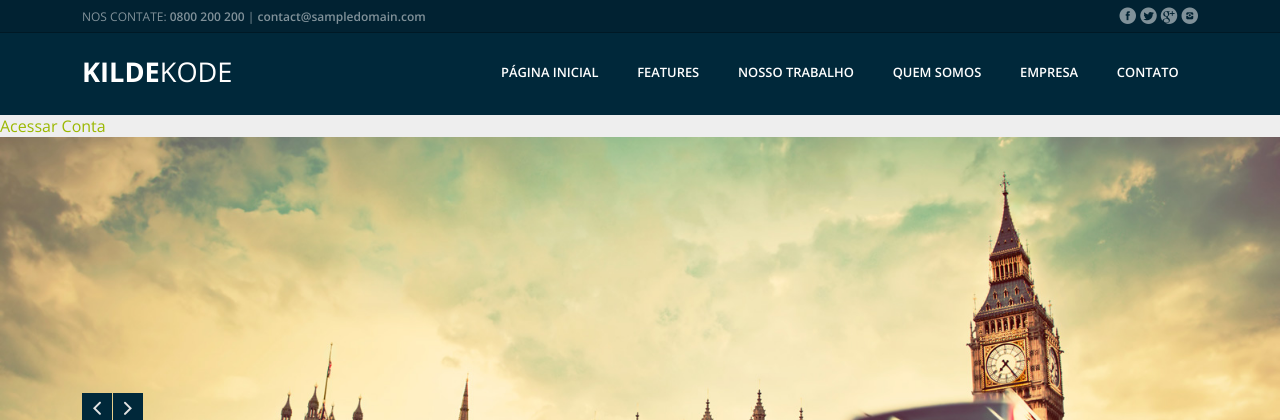
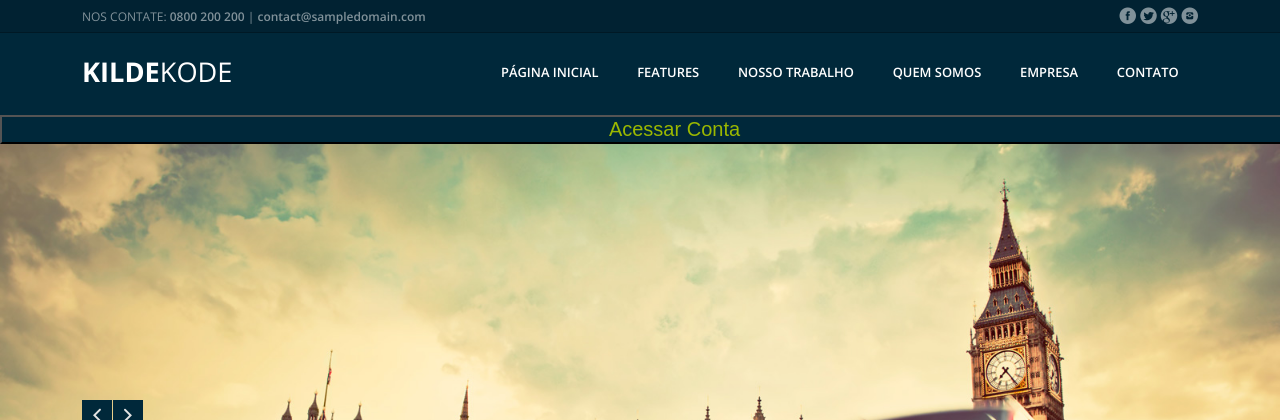
Before and after one commit to BandTec/Kildekode, a web app: file public/home/index.html in a window 1280 px wide; the page is wider, and only the part inside the window is pictured. Shown: the top 420 px of that part. Run offline with its HTML, style and script files only (its server is not run), Linux system fonts and the light colour scheme.

Commit message:
bottão consertado

```diff
--- a/public/home/css/template-style.css
+++ b/public/home/css/template-style.css
@@ -175,9 +175,11 @@ p.logo strong {
 	text-align: center;
 	z-index: 2;
 }
-#login {
-	color: #ffffff
-	background-color: #19af25;
+button {
+	font-size: 20px;
+	background-color: #00283a;
+	width: 1349px
+
 }
 #features i {
 	background: none repeat scroll 0 0 #92c500;
--- a/public/home/index.html
+++ b/public/home/index.html
@@ -49,7 +49,7 @@
                </div>
             </div>
          </nav>
-         <a id="login"href="../login/index.html">Acessar Conta</a></li>
+      <button>   <a id="login"href="../login/index.html" >Acessar Conta</a>  </button></li>
       </header>
       <section>
          <!-- CAROUSEL -->
```
